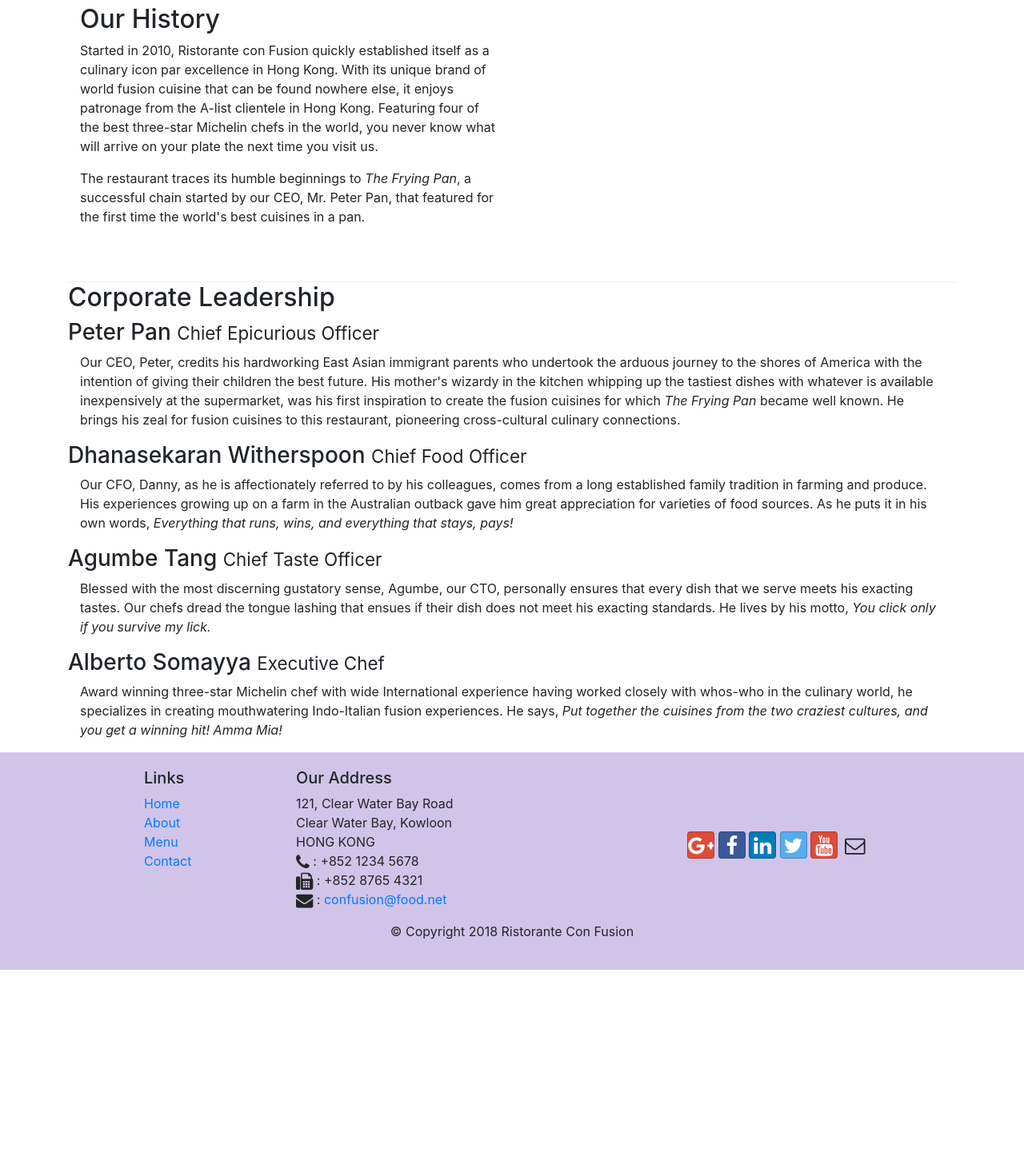
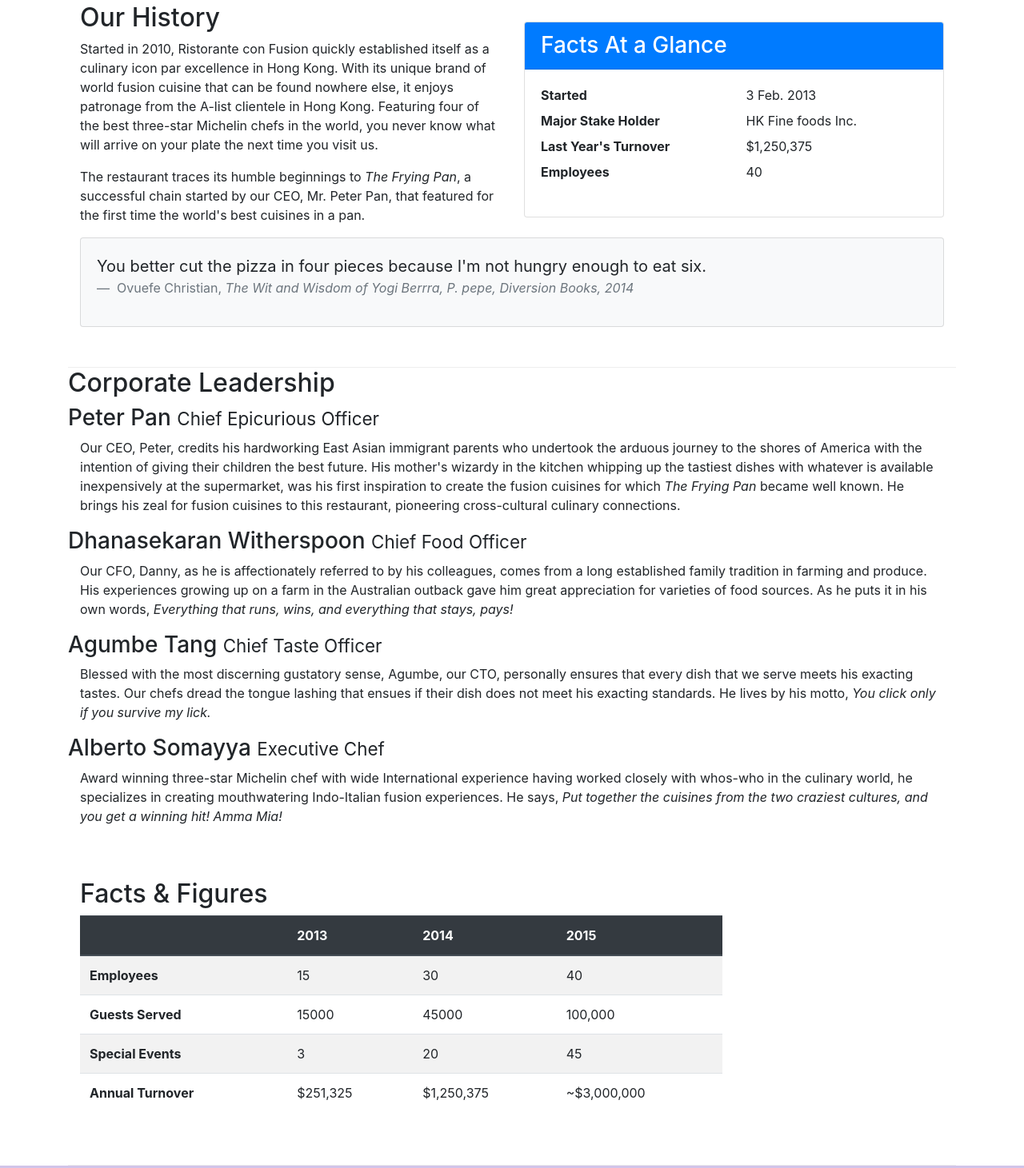
Before and after one commit to Eferigho/Bootstrap4-tutorial-, a website: page aboutus.html in a window 1280 px wide. Shown: the part 512-1973 px from the top of the page at 80% size. Before the commit the page ends 1725 px from the top, so only its background shows below. Drawn offline with nearby package versions, Linux system fonts and the light colour scheme.

Commit message:
Image and Media Object

```diff
--- a/aboutus.html
+++ b/aboutus.html
@@ -24,7 +24,7 @@
             <button class="navbar-toggler" type="button" data-toggle ="collapse" data-target="#Navbar">
                 <span class="navbar-toggler-icon"></span>
             </button>
-            <a class="navbar-brand mr-auto" href="#">Ristorante con Fusion</a>
+            <a class="navbar-brand mr-auto" href="#"><img src="img/logo.png" height="30" width="41"></a>
             <div class="collapse navbar-collapse" id="Navbar">
                 <ul class="navbar-nav mr-auto">
                     <li class="nav-item "><a class="nav-link" href="./index.html"><span class="fa fa-home fa-lg"></span> Home</a></li>
@@ -43,7 +43,8 @@
                     <h1>Ristorante con Fusion</h1>
                     <p>We take inspiration from the World's best cuisines, and create a unique fusion experience. Our lipsmacking creations will tickle your culinary senses!</p>
                 </div>
-                <div class="col-12 col-sm">
+                <div class="col-12 col-sm align-self-center">
+                    <img src="img/logo.png" class="img-fluid">
                 </div>
             </div>
         </div>
@@ -67,7 +68,39 @@
                 <p>Started in 2010, Ristorante con Fusion quickly established itself as a culinary icon par excellence in Hong Kong. With its unique brand of world fusion cuisine that can be found nowhere else, it enjoys patronage from the A-list clientele in Hong Kong.  Featuring four of the best three-star Michelin chefs in the world, you never know what will arrive on your plate the next time you visit us.</p>
                 <p>The restaurant traces its humble beginnings to <em>The Frying Pan</em>, a successful chain started by our CEO, Mr. Peter Pan, that featured for the first time the world's best cuisines in a pan.</p>
             </div>
-            <div>
+            <div class="col-sm">
+                <div class="card">
+                    <h3 class="card-header bg-primary text-white">Facts At a Glance</h3>
+                    <div class="card-body">
+                        <dl class="row">
+                            <dt class="col-6">Started</dt>
+                            <dd class="col-6">3 Feb. 2013</dd>
+                            <dt class="col-6">Major Stake Holder</dt>
+                            <dd class="col-6">HK Fine foods Inc.</dd>
+                            <dt class="col-6">Last Year's Turnover</dt>
+                            <dd class="col-6">$1,250,375</dd>
+                            <dt class="col-6">Employees</dt>
+                            <dd class="col-6">40</dd>
+                        </dl>
+                    </div>
+                </div>
+            </div>
+            <div class="col-12">
+                <div class="card card-body bg-light">
+                    <blockquote class="blockquote">
+                        <p class="mb-0">
+                            You better cut the pizza in
+                            four pieces because I'm not hungry
+                            enough to eat six.
+                        </p>
+                        <footer class="blockquote-footer">
+                            Ovuefe Christian, <cite title ="Source Title">
+                                The Wit and Wisdom of Yogi Berrra, P. pepe,
+                                Diversion Books, 2014
+                            </cite>
+                        </footer>
+                    </blockquote>
+                </div>
             </div>
         </div>
 
@@ -91,7 +124,52 @@
                 <p class="col d-none d-sm-block">Award winning three-star Michelin chef with wide International experience having worked closely with whos-who in the culinary world, he specializes in creating mouthwatering Indo-Italian fusion experiences. He says, <em>Put together the cuisines from the two craziest cultures, and you get a winning hit! Amma Mia!</em></p>
             </div>
        </div>
+       <div class="row row-content">
+           <div class="col-12 col-sm-9">
+               <h2>Facts &amp; Figures</h2>
+                <div class="table-responsive">
+                    <table class="table table-striped">
+                        <thead class="thead-dark">
+                            <tr>
+                                <th>&nbsp;</th>
+                                <th>2013</th>
+                                <th>2014</th>
+                                <th>2015</th>
+                            </tr>
+                        </thead>
+                        <tbody>
+                            <tr>
+                                <th>Employees</th>
+                                <td>15</td>
+                                <td>30</td>
+                                <td>40</td>
+                            </tr>
+                            <tr>
+                                <th>Guests Served</th>
+                                <td>15000</td>
+                                <td>45000</td>
+                                <td>100,000</td>
+                            </tr>
+                            <tr>
+                                <th>Special Events</th>
+                                <td>3</td>
+                                <td>20</td>
+                                <td>45</td>
+                            </tr>
+                            <tr>
+                                <th>Annual Turnover</th>
+                                <td>$251,325</td>
+                                <td>$1,250,375</td>
+                                <td>~$3,000,000</td>
+                            </tr>
+                        </tbody>
+                    </table>
+                </div>
+           </div>
+           <div class="col-12 col-sm-3">
 
+           </div>
+       </div>
     </div>
 
     <footer class="footer">
```
Also changed, not shown: contactus.html (+7 -6 lines), index.html (+21 -7 lines), img/alberto.png (added), img/buffet.png (added), img/logo.png (added), img/uthappizza.png (added), 1 other file.
